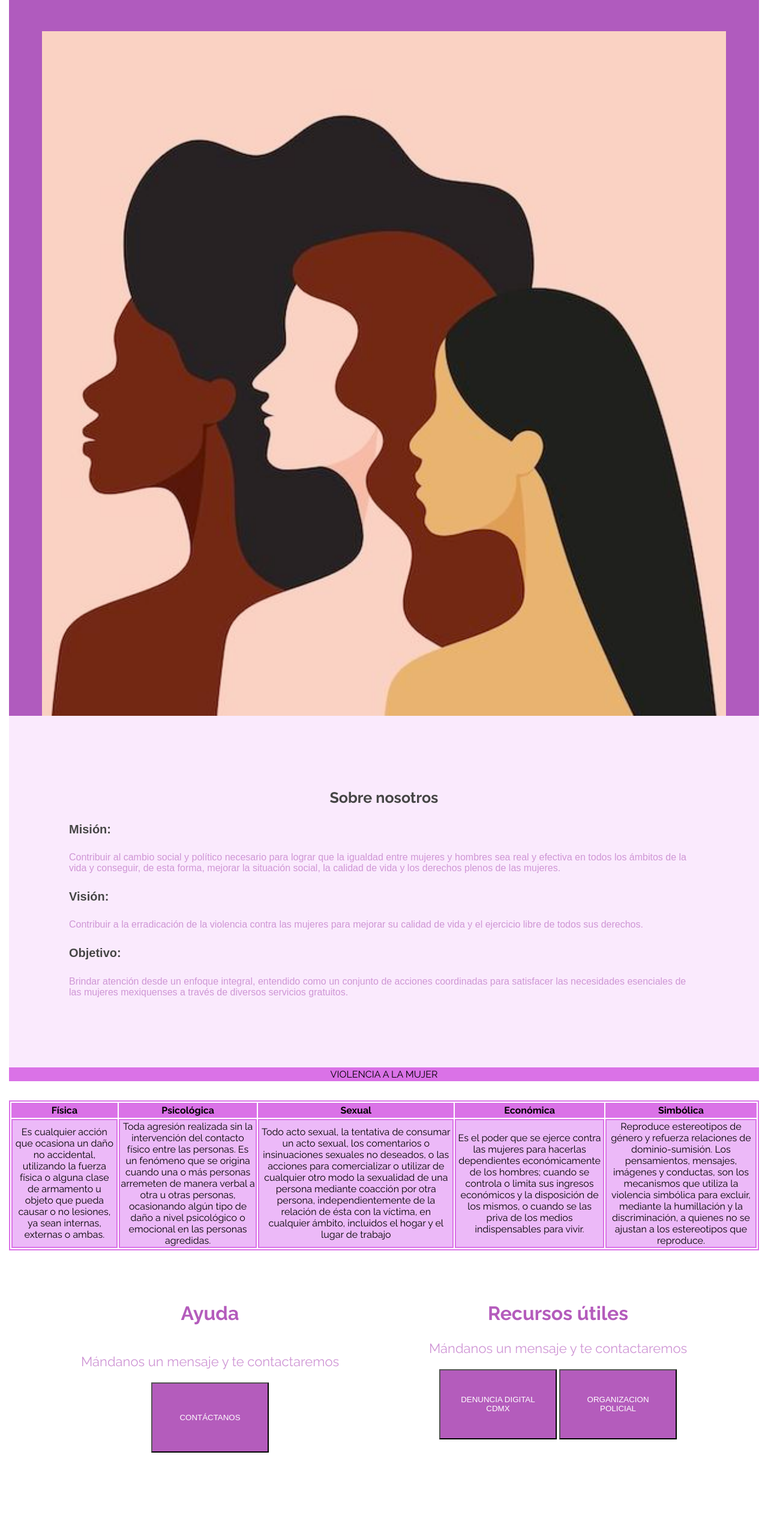
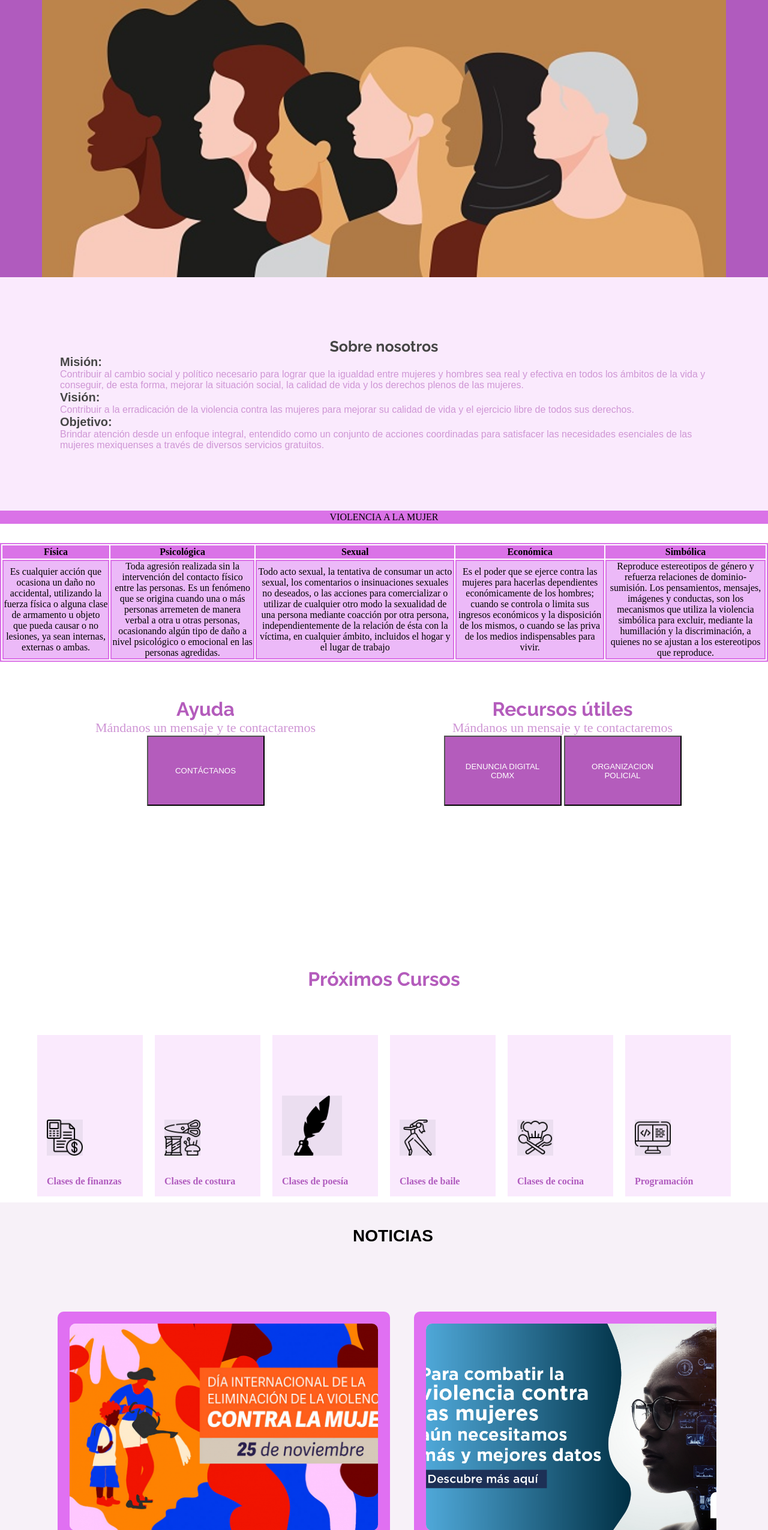
Before and after one commit to MaravillaTeam/centro-comunitario, a plain HTML site: page index.html in a window 1280 px wide. Shown: the part 211-2761 px from the top of the page at 60% size. Drawn offline with Linux system fonts and the light colour scheme.

Commit message:
Se añade responsividad

```diff
--- a/index.html
+++ b/index.html
@@ -4,12 +4,13 @@
     <meta charset="UTF-8">
     <meta name="viewport" content="width=device-width, initial-scale=1.0">
     <title>Centro Comunitario</title>
-    <link rel="stylesheet" href="styles/style.css"
+    <link rel="shortcut icon" href="src/img/minilogo.png" type="image/x-icon">
+    <link rel="stylesheet" href="styles/style.css">
     <link rel="preconnect" href="https://fonts.googleapis.com">
     <link rel="preconnect" href="https://fonts.gstatic.com" crossorigin>
     <link href="https://fonts.googleapis.com/css2?family=Raleway:wght@300;400;700&display=swap" rel="stylesheet">
 </head>
-<body>
+<body class="grid-container">
     <!--  MENU  -->
     <header>
         <section class="men">
@@ -29,7 +30,7 @@
         <div>
             <h1>Centro comunitario de atención especializada para mujeres</h1>
             <br/>
-            <img src="src/img/women.png" alt="Banner" width="1500px" height="500px">
+            <img src="src/img/women.jpg" alt="Banner" width="500px" height="400px">
         </div>
     </section>
     <!--  NOSOTROS -->
@@ -110,7 +111,7 @@
                     </div>
                  </div>
                 </section>
-            <section id="cursos">
+            <section class="cursos" id="cursos">
 
                 <h2 id="tres">Próximos Cursos</h2>
                 <nav class="container2">
@@ -146,7 +147,7 @@
                     </div>
                 </nav>
             </section>
-        <section id="news">
+        <section class="news" id="news">
             <h1>NOTICIAS</h1>
             <div class="container">
                 <div class="newscard">
@@ -205,7 +206,7 @@
                 </div>
             </div>
         </section>
-        <section class="cajaF" id="contacto">
+        <section class="contacto" id="contacto">
             <form action="">
                 <div class="containerF">
                     <div class="cardF">
@@ -229,7 +230,7 @@
             </form>
         </section>
     <!--  FOOTER -->
-    <footer>
+    <footer class="footer">
         <div class="footer1">
             <strong><p>Telefono</p>
             <p>9034932136, 934812394</p>
--- a/styles/style.css
+++ b/styles/style.css
@@ -1,13 +1,65 @@
+/*Para todo el html*/
+*{
+    margin: 0;
+    padding: 0;
+    box-sizing: border-box;
+    text-decoration: none;
+    list-style-type: none;
+}
+
+body{
+    background-color: white;
+    min-height: 100%;
+}
+
 html{
-    box-sizing: border-box;
+    height: 100%;
 }
-*, ::before, ::after {
-    box-sizing: inherit;
+header{
+    display: flex;
 }
-body {
-    margin: 15px;
-    font-family: 'Raleway', sans-serif;
+.logo {
+    margin-left: 40px;
+    margin-right: 80px;
 }
+nav {
+    width: 100%;
+    padding-top: 75px;
+}
+
+a {
+    text-decoration: none;
+    color: #B05BBE;
+    font-weight: bold;
+}
+
+.caja {
+    margin-top: 20px;
+    height: 700px;
+    background-color: rgba(250, 234, 253, 1);
+    border: 2px solid red;
+}
+#inicio h1 {
+    text-align: center;
+    font-weight: 700;
+    font-size: 40px;
+
+}
+#inicio img{
+    width: 100%;
+    height: 90%;
+    object-fit: cover;
+}
+#nosotros {
+    padding: 100px;
+    display: flex;
+    justify-content: space-around;
+    flex-direction: column;
+}
+#nosotros h2 {
+    text-align: center;
+}
+
 header{
     display: flex;
 }
@@ -103,6 +155,8 @@ a {
 }
 
 /* section news final */
+
+/*Empieza sección Sandra*/
 @import url(https://fonts.google.com/specimen/Raleway?query=raleway);
 @import url(https://fonts.google.com/specimen/Rambla?query=rambla);
 
@@ -166,7 +220,7 @@ h4{
    .Banner{
     background-color: #B05BBE;
    }
-
+/*Termina sección Sandra*/
 #uno{
     color:#b45cbc;
     font-weight: bold;
@@ -304,9 +358,7 @@ th {
     background-color: rgb(218, 114, 231);
     border: 2px solid rgb(218, 114, 231);
 }
-<<<<<<< HEAD
-=======
-.cajaF {
+.contacto {
     margin-top: 20px;
     height: 700px;
     background-color: rgba(250, 234, 253, 1);
@@ -355,4 +407,3 @@ input[type=email]{
     border: none;
     border-radius: 4px;
 }
->>>>>>> 53d496c3be39aa1971b2debb31baab3d8fc73430
```
Also changed, not shown: src/img/women.png (deleted).
